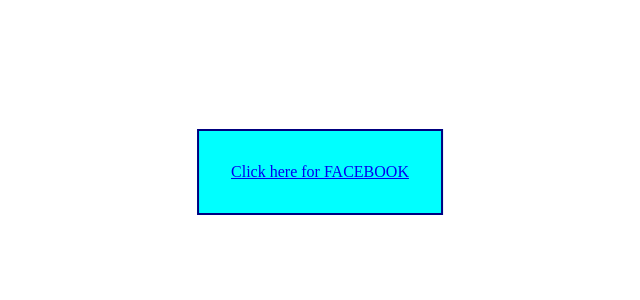
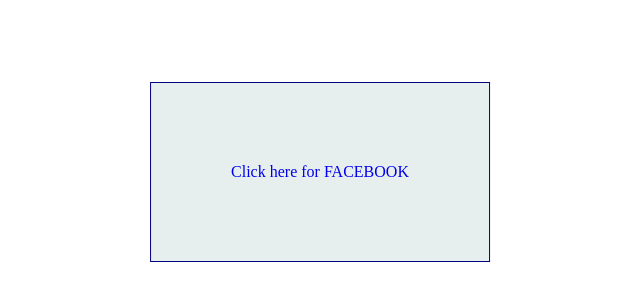
Before and after one commit to JohanSwannie/React-Custom01, a plain HTML site: page index.html in a window 1280 px wide. Shown: the part 228-528 px from the top of the page, without its empty margins (320-960 px from the left). Drawn offline with Linux system fonts and the light colour scheme.

Commit message:
Update index CSS Component

```diff
--- a/index.css
+++ b/index.css
@@ -3,7 +3,8 @@
   top: 50%;
   left: 50%;
   transform: translate(-50%, -50%);
-  background-color: aqua;
-  padding: 2rem;
-  border: 2px solid navy;
+  background-color: rgb(231, 238, 238);
+  padding: 5rem;
+  border: 1px solid navy;
+  text-decoration: none;
 }
```
